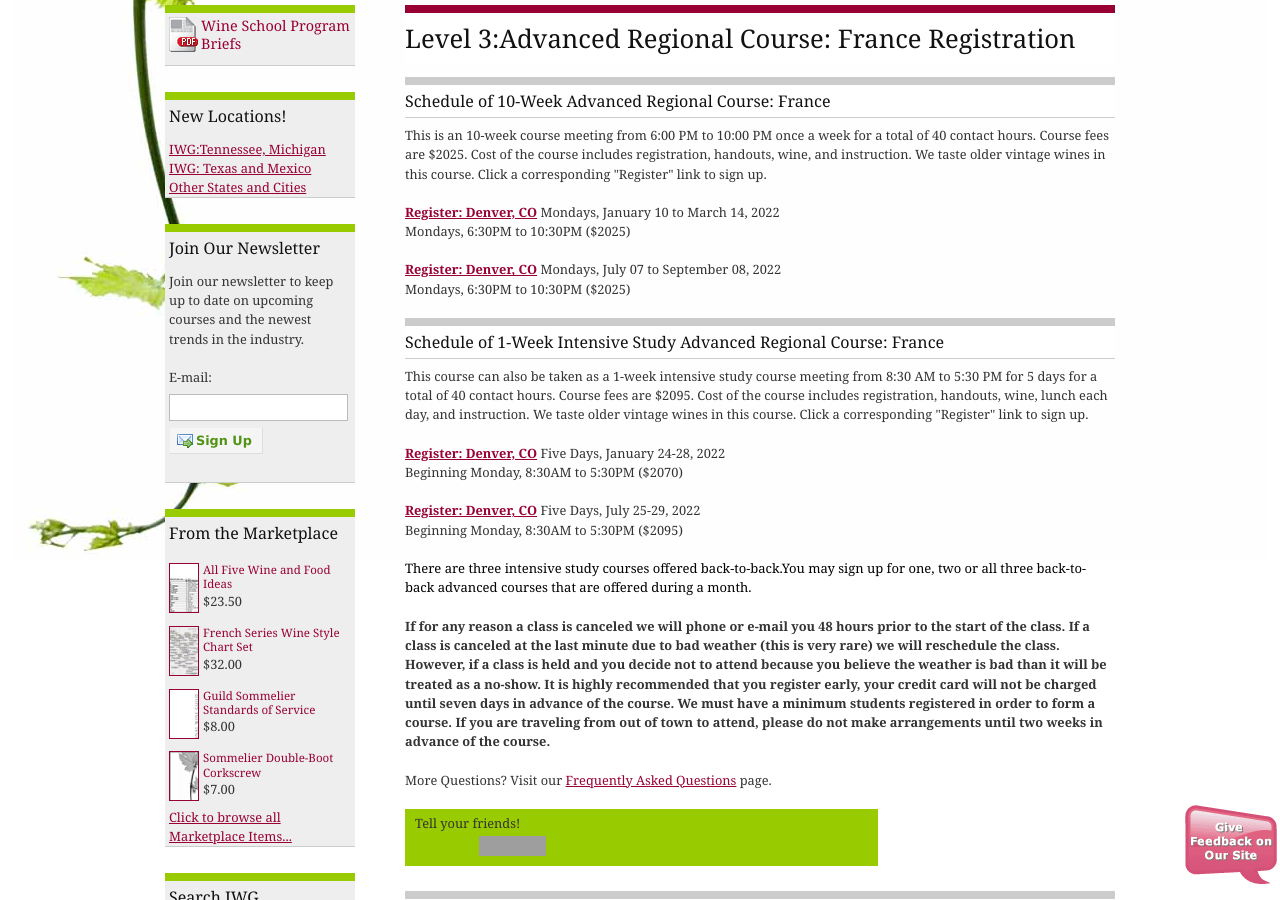
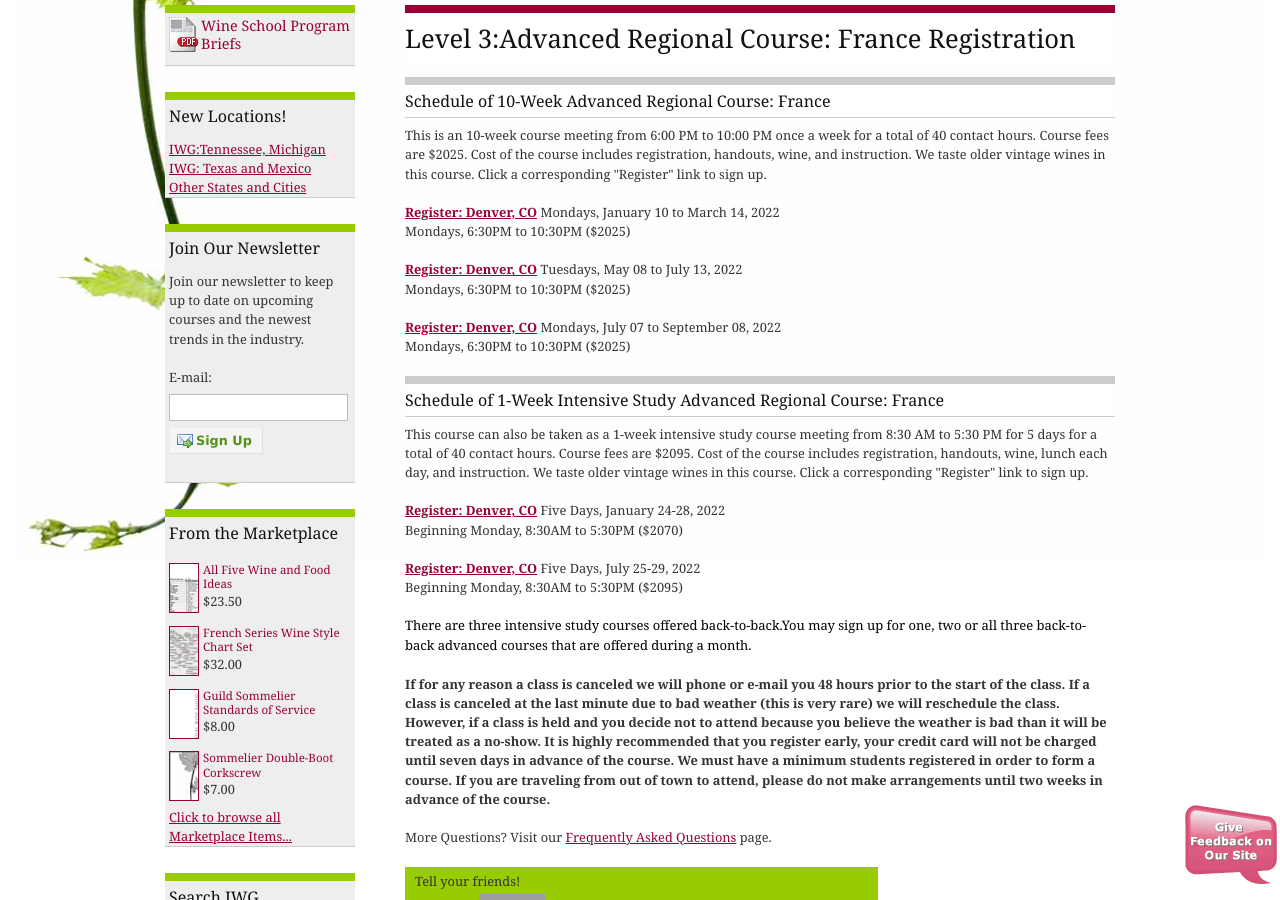
Before and after one commit to CKDev/internationalwineguild.com, a Jekyll site: the page built from advanced-regional-course-france-registration.html, in a window 1280 px wide and 900 px high, scrolled down 420 px. Built offline with Jekyll 4.4.1, drawn with Linux system fonts in a browser that asks for light colours; a script that is not in the unit is left out; comment, search, counter and statistics services are not loaded; grey boxes are pictures that could not be loaded.

Commit message:
Update advanced-regional-course-france-registration.html

```diff
--- a/advanced-regional-course-france-registration.html
+++ b/advanced-regional-course-france-registration.html
@@ -12,6 +12,11 @@ permalink: "/advanced-regional-course-france-registration"
 <p><a class="ga-track"
     href="http://ww4.aitsafe.com/cf/add.cfm?userid=6714687&amp;product=Advanced+Regional+France+-+January+10+--+March+13,2022&amp;price=2025&amp;return=www.internationalwineguild.com/advanced-regional-course-france-registration"><strong>Register:
       Denver, CO</strong></a> Mondays, January 10 to March 14, 2022<br>
+ Mondays, 6:30PM to 10:30PM ($2025)</p>
+
+<p><a class="ga-track"
+    href="http://ww4.aitsafe.com/cf/add.cfm?userid=6714687&amp;product=Advanced+Regional+France+-+May+08+--+July+13,2022&amp;price=2025&amp;return=www.internationalwineguild.com/advanced-regional-course-france-registration"><strong>Register:
+      Denver, CO</strong></a> Tuesdays, May 08 to July 13, 2022<br>
  Mondays, 6:30PM to 10:30PM ($2025)</p>
 
 <p><a class="ga-track"
```
